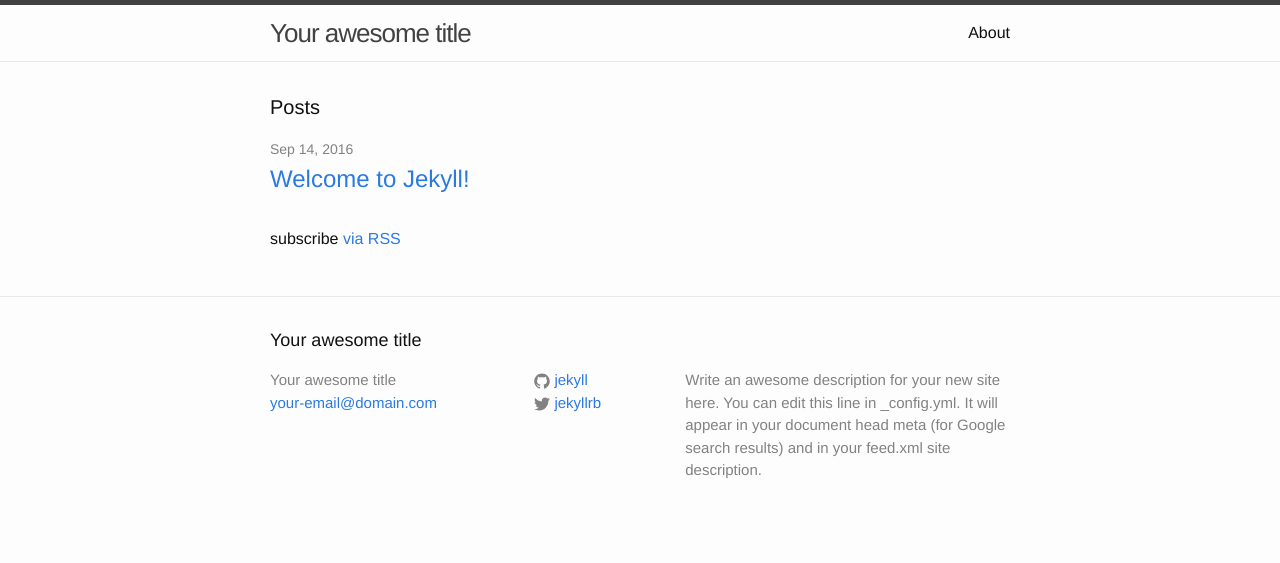
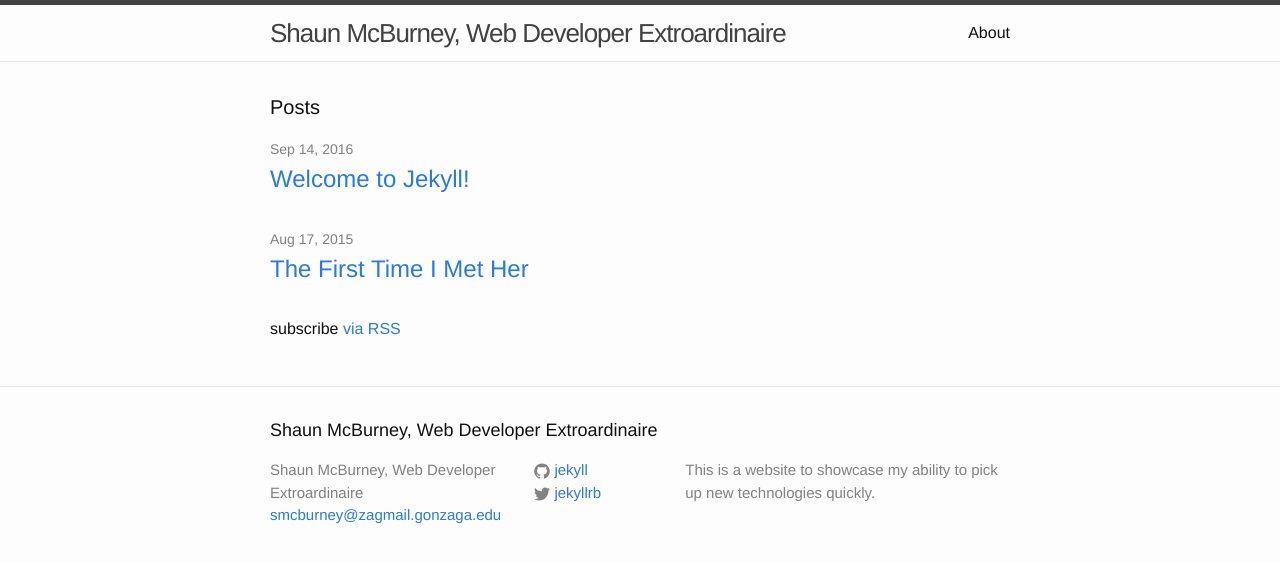
Before and after one commit to 5h4un/5h4un.github.io, a Jekyll site: the page built from index.html, in a window 1280 px wide. Shown: the top 563 px of the page. Built offline with Jekyll 4.4.1, drawn with Linux system fonts in a browser that asks for light colours.

Commit message:
added new content and first post

```diff
--- a/_config.yml
+++ b/_config.yml
@@ -6,12 +6,11 @@
 # 'jekyll serve'. If you change this file, please restart the server process.
 
 # Site settings
-title: Your awesome title
-email: your-email@domain.com
+title: Shaun McBurney, Web Developer Extroardinaire
+include: ['_pages']
+email: smcburney@zagmail.gonzaga.edu
 description: > # this means to ignore newlines until "baseurl:"
-  Write an awesome description for your new site here. You can edit this
-  line in _config.yml. It will appear in your document head meta (for
-  Google search results) and in your feed.xml site description.
+  This is a website to showcase my ability to pick up new technologies quickly.
 baseurl: "" # the subpath of your site, e.g. /blog
 url: "http://yourdomain.com" # the base hostname & protocol for your site
 twitter_username: jekyllrb
```
Also changed, not shown: _layouts/inner.html (added, +16 -0 lines), _posts/2015-08-17-my-title-is-called-The-First-Time-I-Met-Her.md (added, +14 -0 lines), 2 other files.
